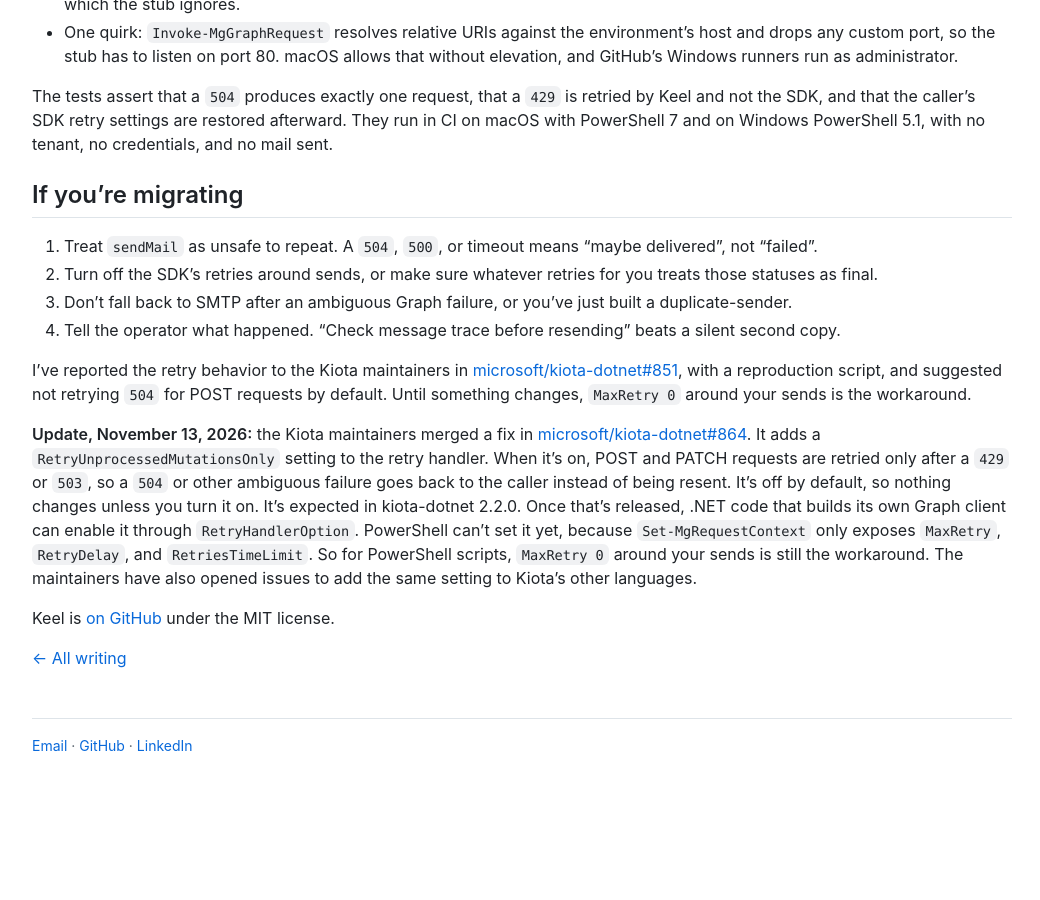
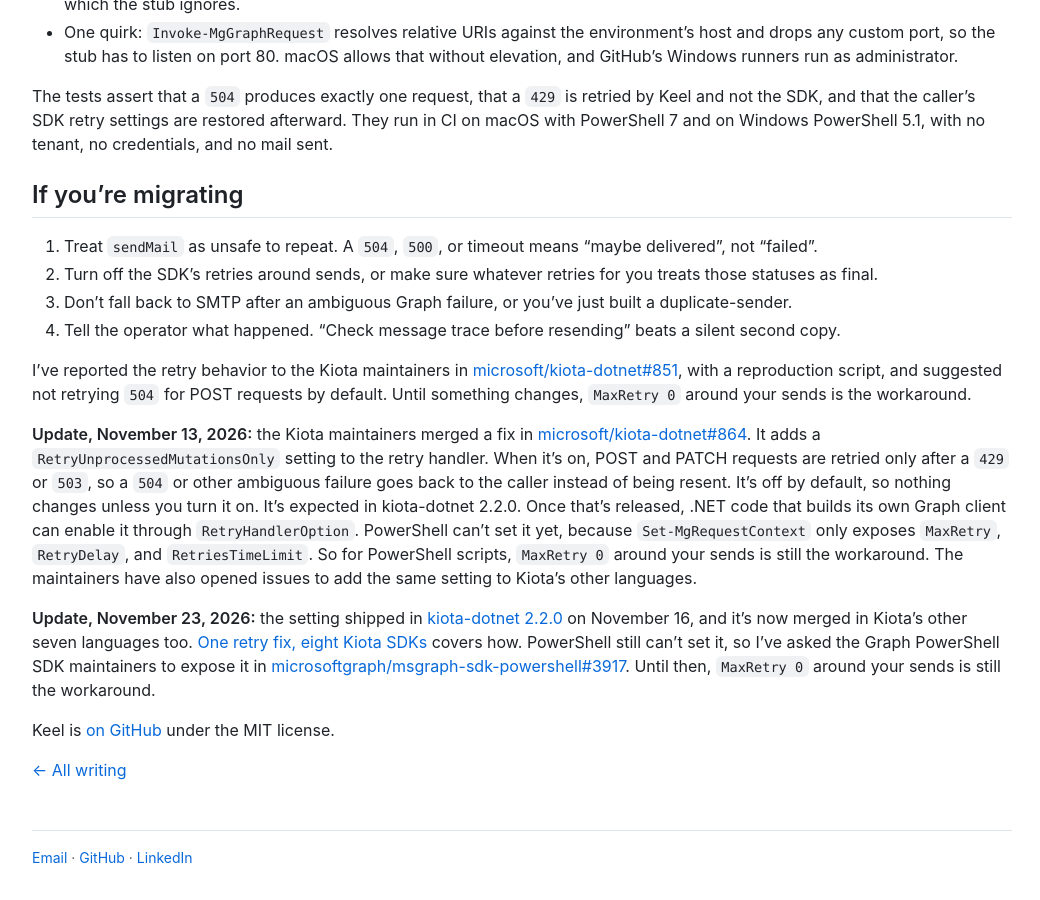
Before and after one commit to jackson-asmith/jacksonsmith.github.io, a Jekyll site: the page built from _posts/2026-11-04-graph-sendmail-duplicate-sends.md, in a window 1280 px wide and 900 px high, scrolled down 2690 px. Shown: the whole window, without its empty margins (118-1158 px from the left). Built offline with Jekyll 4.4.1, drawn with Linux system fonts in a browser that asks for light colours; before the commit the page ends 3478 px from its top, so only the background shows below that.

Commit message:
Note kiota-dotnet 2.2.0 release in both retry posts

```diff
--- a/_posts/2026-11-04-graph-sendmail-duplicate-sends.md
+++ b/_posts/2026-11-04-graph-sendmail-duplicate-sends.md
@@ -106,4 +106,6 @@ I've reported the retry behavior to the Kiota maintainers in [microsoft/kiota-do
 
 **Update, November 13, 2026:** the Kiota maintainers merged a fix in [microsoft/kiota-dotnet#864](https://github.com/microsoft/kiota-dotnet/pull/864). It adds a `RetryUnprocessedMutationsOnly` setting to the retry handler. When it's on, POST and PATCH requests are retried only after a `429` or `503`, so a `504` or other ambiguous failure goes back to the caller instead of being resent. It's off by default, so nothing changes unless you turn it on. It's expected in kiota-dotnet 2.2.0. Once that's released, .NET code that builds its own Graph client can enable it through `RetryHandlerOption`. PowerShell can't set it yet, because `Set-MgRequestContext` only exposes `MaxRetry`, `RetryDelay`, and `RetriesTimeLimit`. So for PowerShell scripts, `MaxRetry 0` around your sends is still the workaround. The maintainers have also opened issues to add the same setting to Kiota's other languages.
 
+**Update, November 23, 2026:** the setting shipped in [kiota-dotnet 2.2.0](https://github.com/microsoft/kiota-dotnet/releases/tag/v2.2.0) on November 16, and it's now merged in Kiota's other seven languages too. [One retry fix, eight Kiota SDKs](/writing/2026/one-retry-fix-eight-sdks/) covers how. PowerShell still can't set it, so I've asked the Graph PowerShell SDK maintainers to expose it in [microsoftgraph/msgraph-sdk-powershell#3917](https://github.com/microsoftgraph/msgraph-sdk-powershell/issues/3917). Until then, `MaxRetry 0` around your sends is still the workaround.
+
 Keel is [on GitHub](https://github.com/jackson-asmith/keel) under the MIT license.
```
Also changed, not shown: _posts/2026-11-13-one-retry-fix-eight-sdks.md (+2 -0 lines).
